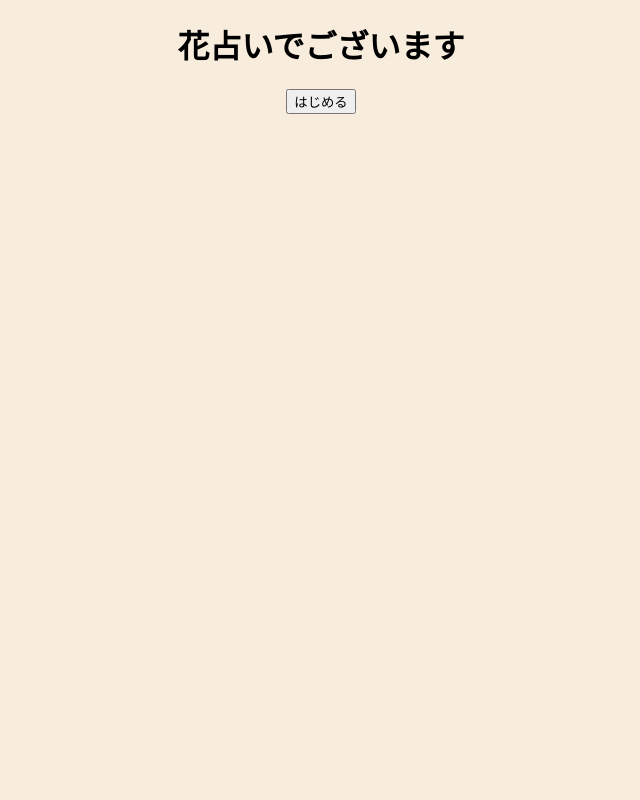
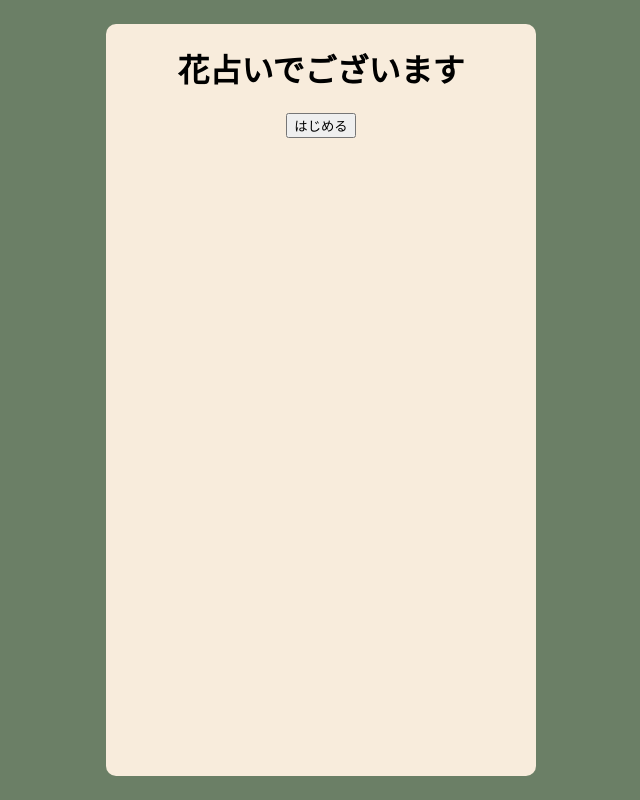
Before and after one commit to Menkuma0022/react-practice, a React (Vite) app in the folder apps/flower-game/: page / in a window 1280 px wide. Shown: the whole page, without its empty margins (319-959 px from the left). Built offline with nearby package versions, Linux system fonts and the light colour scheme.

Commit message:
タイトル画面・スマホファーストのレイアウト・関数名を変更

```diff
--- a/apps/flower-game/src/App.css
+++ b/apps/flower-game/src/App.css
@@ -1,9 +1,11 @@
 .app {
   min-height: 100svh;
+  max-width: 430px;
   display: flex;
   flex-direction: column;
   align-items: center;
   background: #f8ecdc;
+  margin: 0 auto;
 }
 
 /* 花全体：正方形の入れ物 */
@@ -40,3 +42,11 @@
   width: 24%;
   transform: translate(-50%, -50%);
 }
+
+@media (min-width: 600px) {
+  .app {
+    min-height: calc(100svh - 48px);
+    border-radius: 10px;
+    margin: 24px  auto
+  }
+}
--- a/apps/flower-game/src/App.jsx
+++ b/apps/flower-game/src/App.jsx
@@ -1,12 +1,12 @@
 import { useState } from 'react'
 import Flower from './components/Flower'
-import { createPetals ,getWord,gethanabiranomaisuu} from './utils/petals'
+import { createPetals ,getWord,getRandomPetalCount} from './utils/petals'
 import retryImg from './assets/ui/retry.png'
 import './App.css'
 
 function App() {
   const [screen, setScreen] = useState('title')
-  const [petals, setPetals] = useState(createPetals(gethanabiranomaisuu()))
+  const [petals, setPetals] = useState(createPetals(getRandomPetalCount()))
   const removedCount = petals.filter(p => p.status !== 'attached').length
   const lastWord = getWord(removedCount)
 
@@ -24,7 +24,7 @@ function App() {
   }
 
   const handleStart = () => {setScreen('game')}
-  const handleRetry = () => {setPetals(createPetals(gethanabiranomaisuu()))}
+  const handleRetry = () => {setPetals(createPetals(getRandomPetalCount()))}
 
   const allGone = petals.every((petal) => petal.status  === 'gone' )
 
--- a/apps/flower-game/src/index.css
+++ b/apps/flower-game/src/index.css
@@ -1,4 +1,5 @@
 body {
   margin: 0;
   font-family: system-ui, sans-serif;
+  background:#6b7f66;
 }
--- a/apps/flower-game/src/utils/petals.js
+++ b/apps/flower-game/src/utils/petals.js
@@ -26,6 +26,6 @@ export function getWord(count){
   return lastWord
 }
 
-export function gethanabiranomaisuu (){
+export function getRandomPetalCount (){
   return Math.floor(Math.random() * (MAX_PETALS - MIN_PETALS + 1 )) + MIN_PETALS
 }
```
